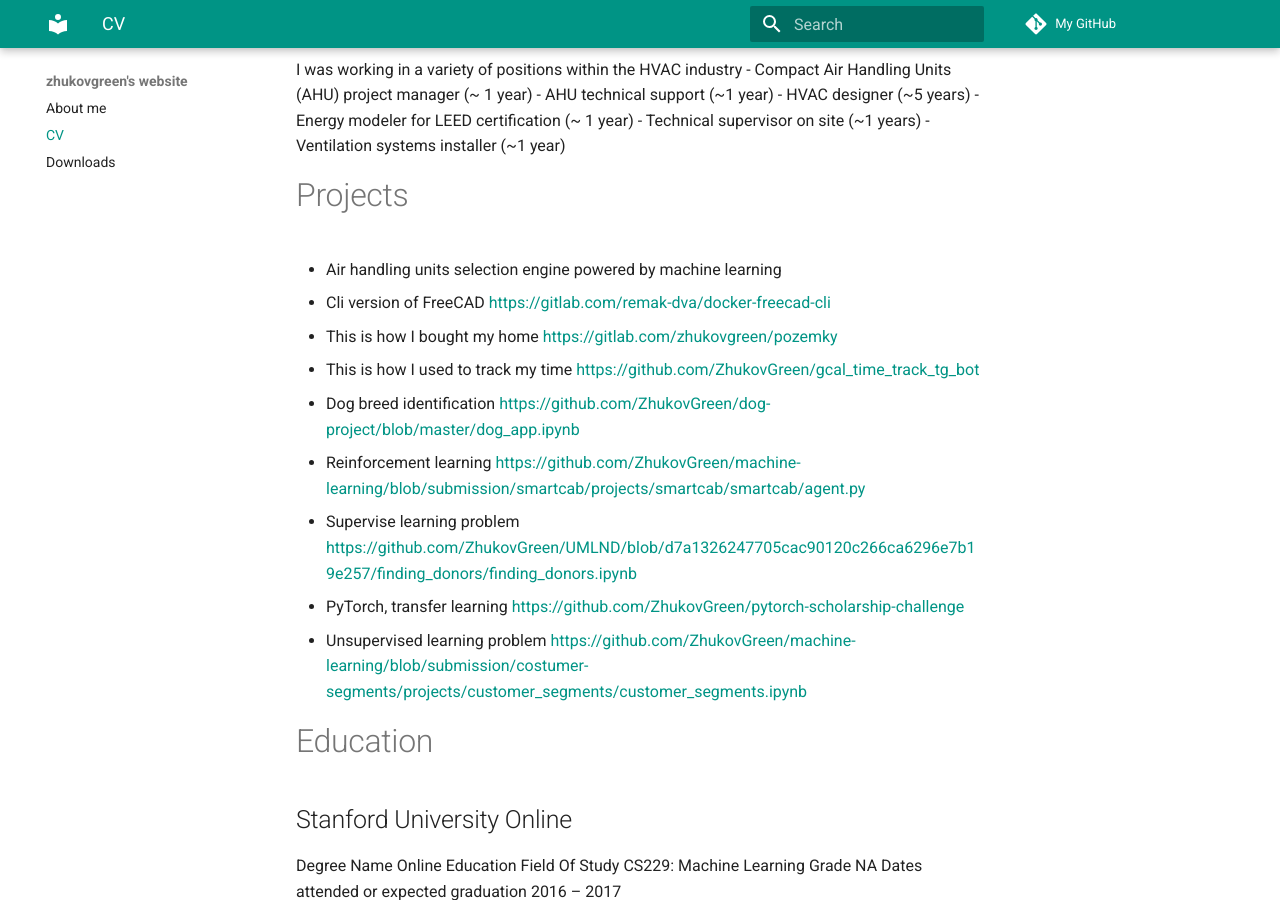
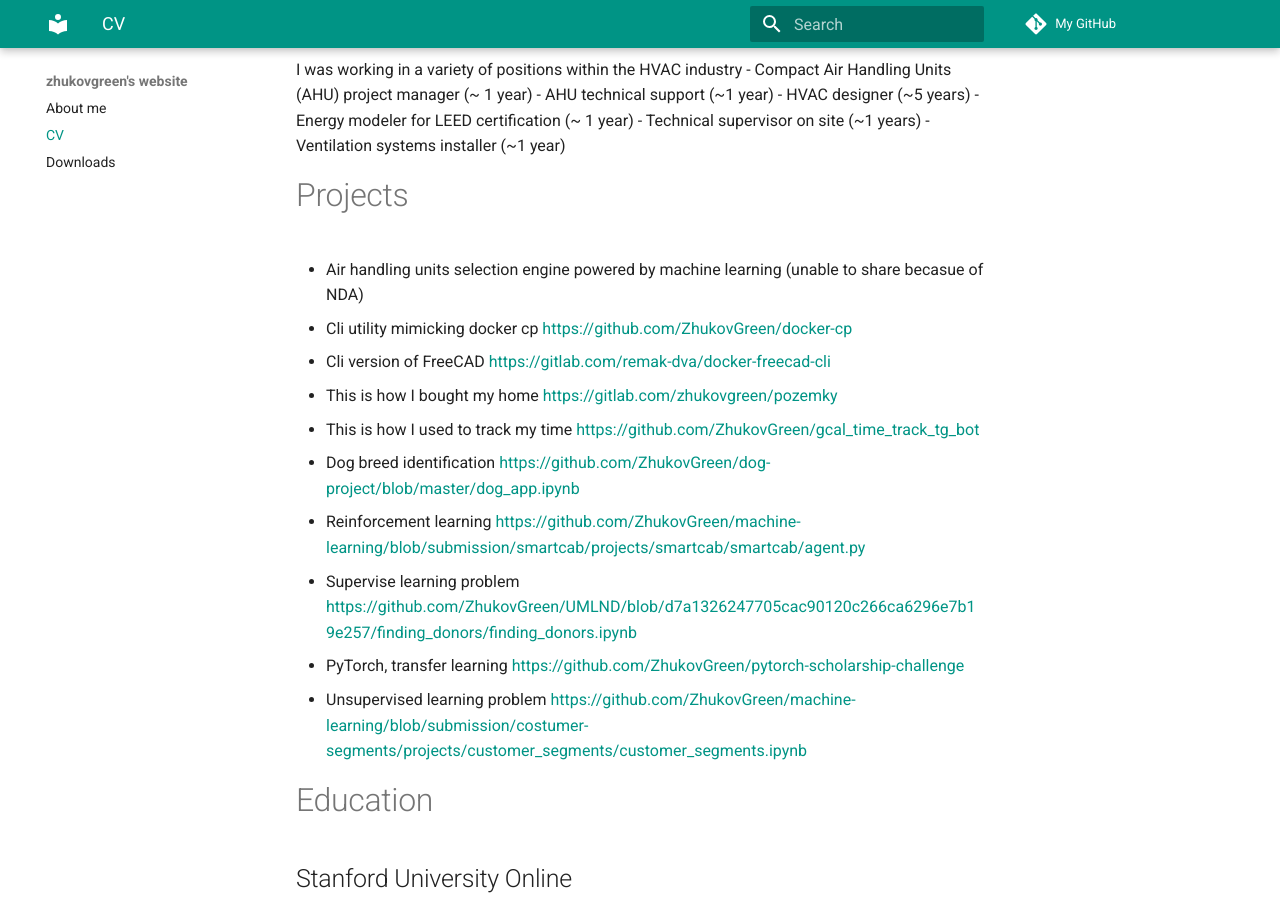
Before and after one commit to zhukovgreen/zhukovgreen, an MkDocs documentation site: the page built from docs/artem_cv.md, in a window 1280 px wide and 900 px high, scrolled down 2186 px. Built offline with MkDocs 1.6.1 and Material for MkDocs 9.7.7, drawn with Linux system fonts in a browser that asks for light colours; some of the changed text lies outside the part shown.

Commit message:
Some polishing of the CV

```diff
--- a/docs/artem_cv.md
+++ b/docs/artem_cv.md
@@ -115,7 +115,10 @@ I was working in a variety of positions within the HVAC industry
 - Ventilation systems installer (~1 year)
 
 # Projects
-- Air handling units selection engine powered by machine learning
+- Air handling units selection engine powered by machine learning (unable to
+share becasue of NDA)
+- Cli utility mimicking docker cp
+    <https://github.com/ZhukovGreen/docker-cp>
 - Cli version of FreeCAD
     <https://gitlab.com/remak-dva/docker-freecad-cli>
 - This is how I bought  my home
```
Also changed, not shown: other parts of docs/artem_cv.md (+1 -1 lines).
